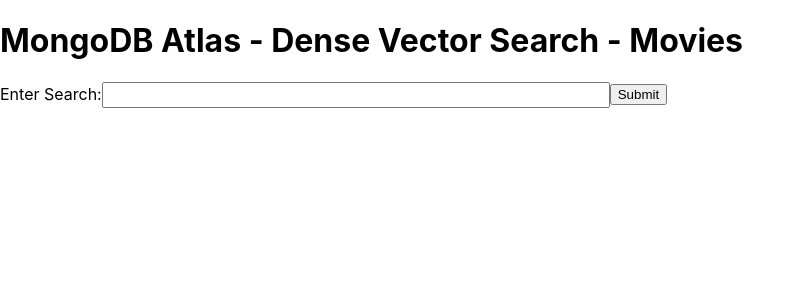
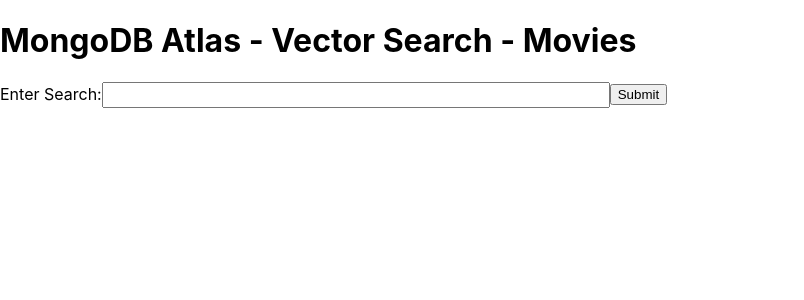
Before and after one commit to rhysdomingo/vector-search-tutorial, a React (Create React App) app: page / in a window 1280 px wide. Shown: the top 300 px of the page, without its empty margins (0-804 px from the left). Built offline with nearby package versions, Linux system fonts and the light colour scheme.

Commit message:
Change Title

```diff
--- a/src/App.js
+++ b/src/App.js
@@ -34,7 +34,7 @@
 
   return (
     <div>
-      <h1>MongoDB Atlas - Dense Vector Search - Movies</h1>
+      <h1>MongoDB Atlas - Vector Search - Movies</h1>
       <SubmitSearch onSearch={handleSearch} />
       {result.length > 0 && <SearchResult result={result} />}
     </div>
```
